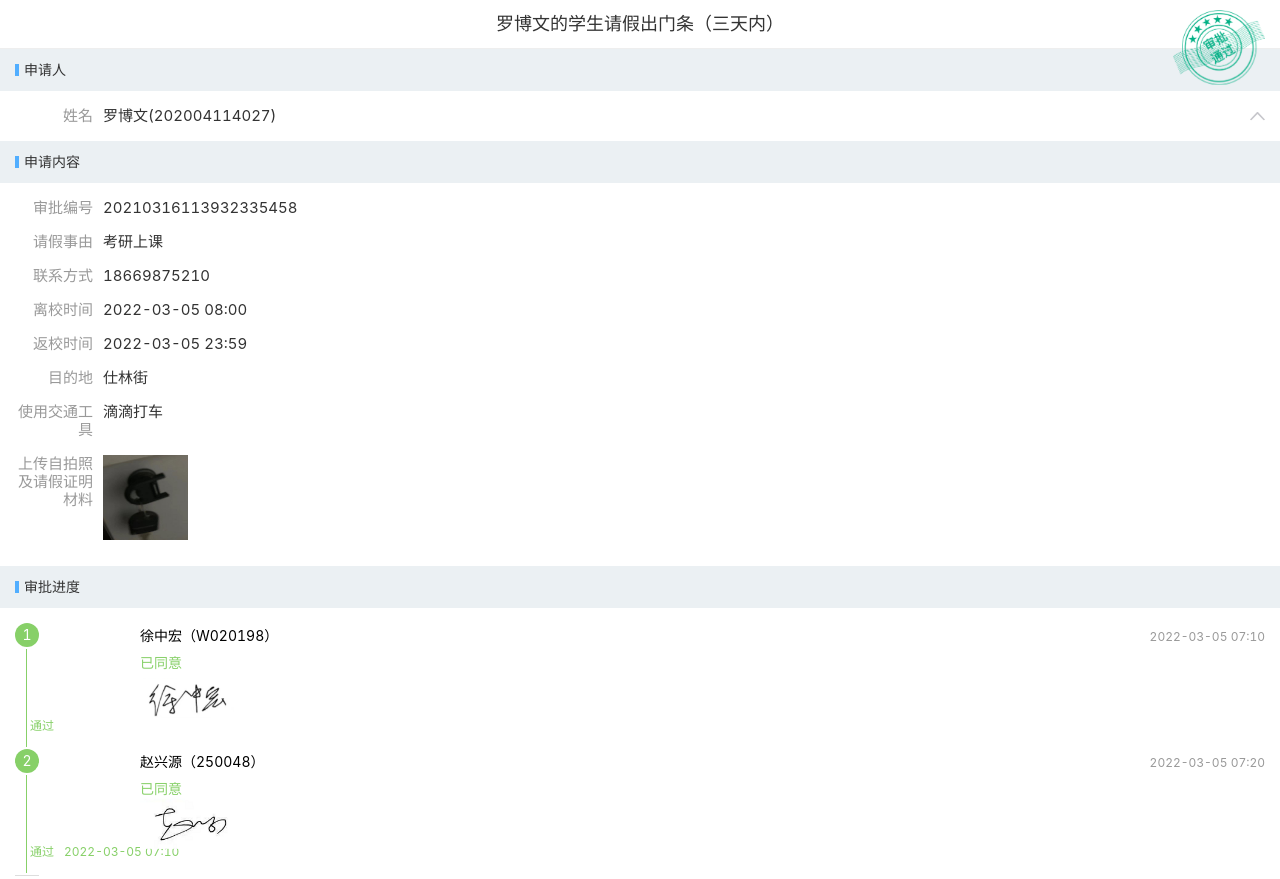
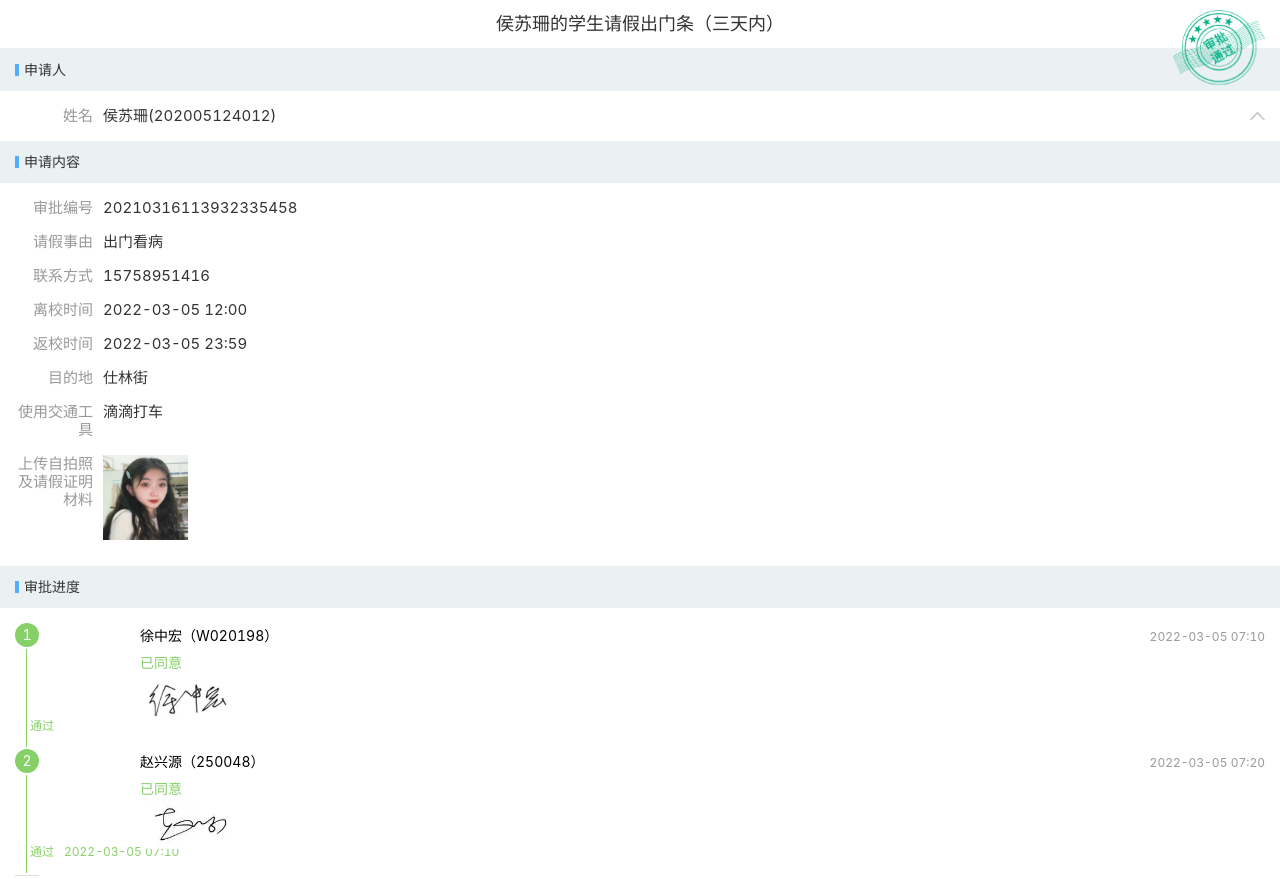
Before and after one commit to yibanjiatiao1/hss05, a plain HTML site: page index.html in a window 1280 px wide. Shown: the top 879 px of the page. Drawn offline with Linux system fonts and the light colour scheme; a script that the page names is missing.

Commit message:
Update index.html

```diff
--- a/index.html
+++ b/index.html
@@ -30,7 +30,7 @@
     <div class="hx-layout">
      <main class="hx-content">
       <div class="wfTitle___Y-ebx">
-       罗博文的学生请假出门条（三天内）
+       侯苏珊的学生请假出门条（三天内）
       </div>
       <div class="hx-detail">
        <div class="hx-detail-group">
@@ -46,7 +46,7 @@
        <span class="hx-detail-item-label">姓名</span>
        <div class="hx-detail-item-field">
         <div class="am-flexbox am-flexbox-justify-start am-flexbox-align-center">
-         罗博文(202004114027)
+         侯苏珊(202005124012)
         </div>
        </div>
       </div>
@@ -56,7 +56,7 @@
        <div class="hx-detail-item">
         <span class="hx-detail-item-label">学号</span>
         <div class="hx-detail-item-field">
-         202004114027        </div>
+         202005124012        </div>
        </div>
        <div class="hx-detail-item">
         <span class="hx-detail-item-label">性别</span>
@@ -119,17 +119,17 @@
          <div class="hx-detail-item">
           <span class="hx-detail-item-label">请假事由</span>
           <div class="hx-detail-item-field">
-           考研上课          </div>
+           出门看病          </div>
          </div>
          <div class="hx-detail-item">
           <span class="hx-detail-item-label">联系方式</span>
           <div class="hx-detail-item-field">
-           18669875210          </div>
+           15758951416          </div>
          </div>
          <div class="hx-detail-item">
           <span class="hx-detail-item-label">离校时间</span>
           <div class="hx-detail-item-field">
-           2022-03-05 08:00          </div>
+           2022-03-05 12:00          </div>
          </div>
          <div class="hx-detail-item">
           <span class="hx-detail-item-label">返校时间</span>
@@ -150,7 +150,7 @@
           <span class="hx-detail-item-label">上传自拍照及请假证明材料</span>
           <div class="hx-detail-item-field">
            <div class="hx-detail-image">
-            <img src="./工作流_files/111.jpg" alt="" style="margin-right: 10px; width: 84.6667px;
+            <img src="./工作流_files/hss.jpg" alt="" style="margin-right: 10px; width: 84.6667px;
     height: 84.6667px; margin-bottom: 10px;">
            </div>
           </div>
```
